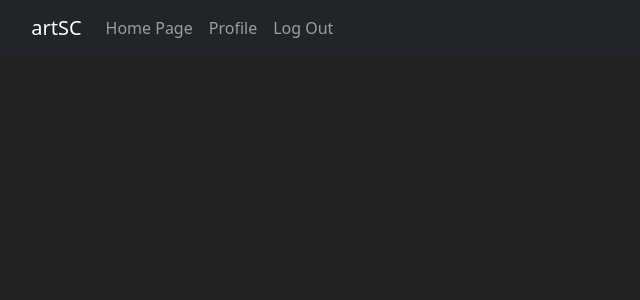
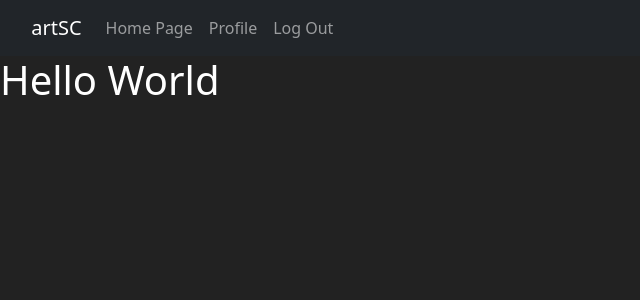
Before and after one commit to ujdcodr/artsc_react, a React (Create React App) app: page /social/new_post in a window 1280 px wide. Shown: the top 300 px of the page, without its empty margins (0-640 px from the left). Built offline with nearby package versions, Linux system fonts and the light colour scheme.

Commit message:
added new post componet

```diff
--- a/src/App.js
+++ b/src/App.js
@@ -8,6 +8,7 @@ import Artwork from "./Artwork";
 
 import { Routes, Route } from "react-router-dom";
 import CategoryPage from "./views/CategoryPage";
+import NewPost from "./views/NewPost";
 
 function App() {
 
@@ -18,6 +19,7 @@ function App() {
 				<Route path="/social" element={<CategoryPage />} />
 				<Route path="/social/profile" element={<Profile />} />
 				<Route path="/social/category/:id" element={<Artwork />} />
+				<Route path="/social/new_post/" element={<NewPost/>}/>
 			</Routes>
 		</>
 	);
--- /dev/null
+++ b/src/views/NewPost.js
@@ -0,0 +1,8 @@
+const NewPost = ()=>{
+    return (
+        <>
+        <h1 style={{color:"white"}}>Hello World</h1>
+        </>
+    );
+}
+export default NewPost
```
